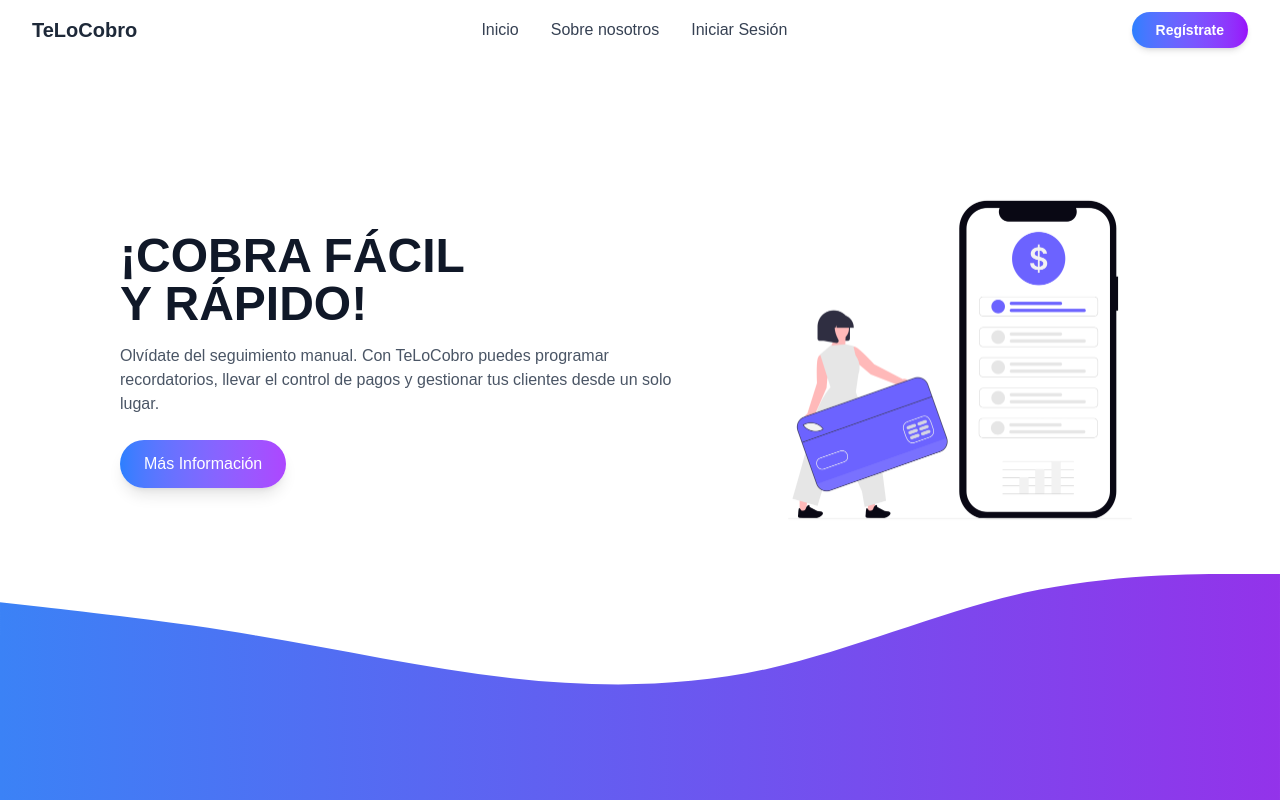
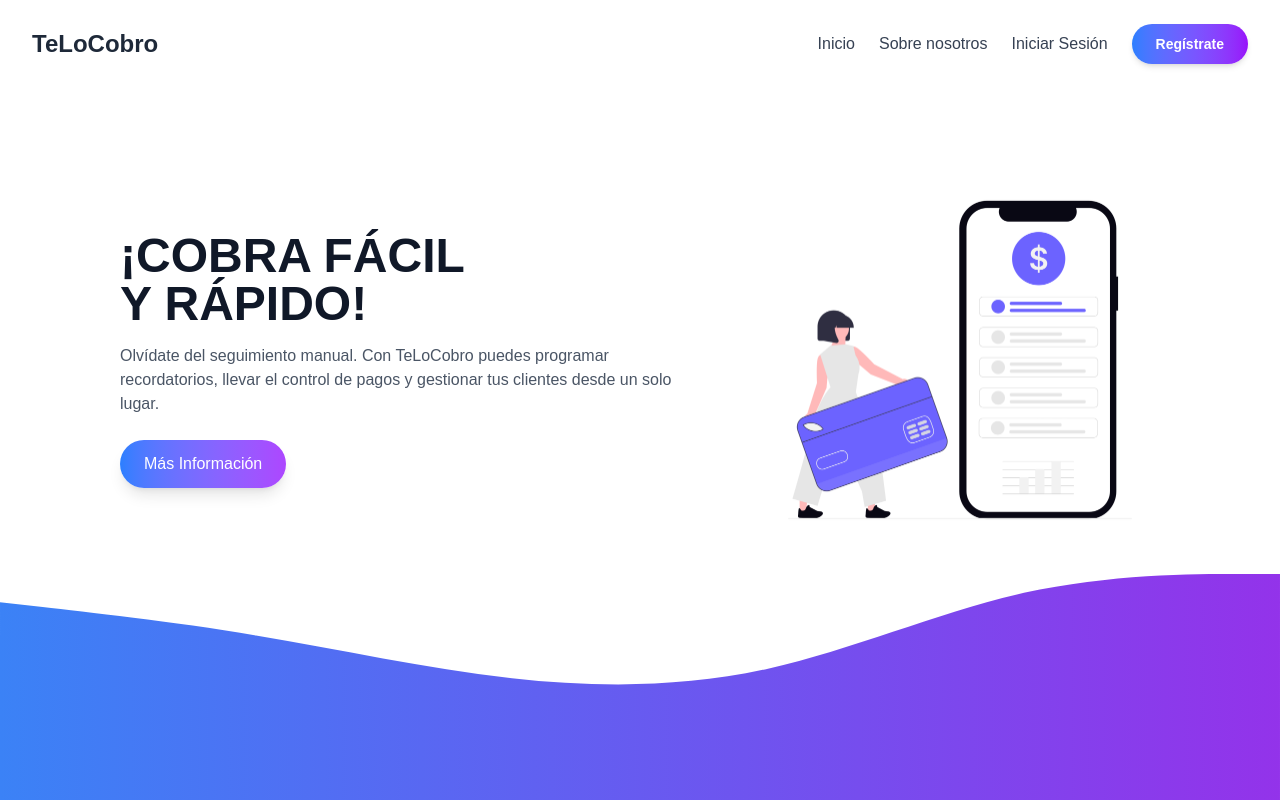
Before and after one commit to PabloToledoBarahona/frontend-app, a Next.js app: page / in a window 1280 px wide. Built offline with nearby package versions, Linux system fonts and the light colour scheme.

Commit message:
Correccion de la navbar

```diff
--- a/components/Home/LandingNavbar.tsx
+++ b/components/Home/LandingNavbar.tsx
@@ -4,19 +4,18 @@
 
 export default function LandingNavbar() {
   return (
-    <header className="fixed top-0 left-0 w-full z-50 bg-white px-8 py-4 flex items-center justify-between shadow-none">
+    <header className="fixed top-0 left-0 w-full z-50 bg-white px-8 py-6 flex items-center justify-between shadow-none">
       {/* Logo */}
-      <div className="text-xl font-bold text-gray-800">TeLoCobro</div>
+      <div className="text-2xl font-bold text-gray-800">TeLoCobro</div>
 
-      {/* Navegación */}
-      <nav className="hidden md:flex space-x-8 text-gray-700 font-medium">
-        <Link href="/">Inicio</Link>
-        <Link href="#about">Sobre nosotros</Link>
-        <Link href="/login">Iniciar Sesión</Link>
-      </nav>
+      {/* Navegación + Botón */}
+      <div className="hidden md:flex items-center space-x-6">
+        <nav className="flex space-x-6 text-gray-700 font-medium text-base">
+          <Link href="/">Inicio</Link>
+          <Link href="#about">Sobre nosotros</Link>
+          <Link href="/login">Iniciar Sesión</Link>
+        </nav>
 
-      {/* Botón */}
-      <div className="hidden md:block">
         <Link
           href="/register"
           className="bg-gradient-to-r from-blue-500 to-purple-600 text-white px-6 py-2.5 text-sm font-semibold rounded-full shadow-md hover:opacity-90 transition"
```
